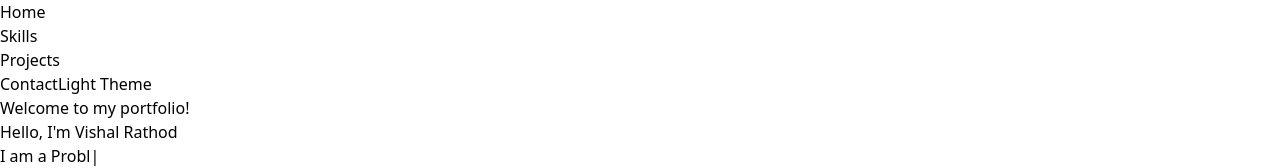
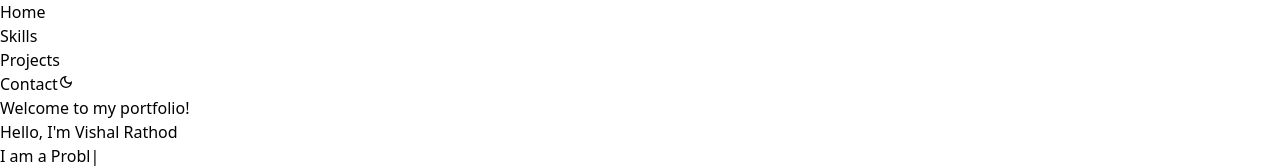
Before and after one commit to Rathod-vishal-20/Portfolio, a React (Vite) app: page / in a window 1280 px wide. Shown: the top 168 px of the page. Built offline with nearby package versions, Linux system fonts and the light colour scheme.

Commit message:
responsice Header.jsx

```diff
--- a/src/components/Header.jsx
+++ b/src/components/Header.jsx
@@ -4,6 +4,7 @@ import Home from "./Home";
 import Skills from "./Skills";
 import Project from "./Project";
 import Contact from "./Contact";
+import { MdDarkMode, MdOutlineDarkMode } from "react-icons/md";
 
 const Header = () => {
   const [isDarkTheme, setIsDarkTheme] = useState(true);
@@ -16,12 +17,12 @@ const Header = () => {
     <>
 
       <div
-        className={`fixed border rounded border-teal-300 shadow-sm shadow-emerald-200 top-0 left-0 w-full flex justify-evenly font-serif font-bold items-center text-center px-4 py-9 z-50 ${
+        className={`fixed border rounded border-teal-300 shadow-sm shadow-emerald-200 top-0 left-0 w-full flex flex-col sm:flex-row justify-between sm:justify-evenly font-serif font-bold items-center text-center px-4 py-9 z-50 ${
           isDarkTheme ? "bg-gray-900 text-emerald-300" : "bg-gray-100 text-emerald-600"
         }`}
       >
 
-        <div className="flex gap-6">
+        <div className="flex flex-wrap justify-center gap-6">
           <ul className="flex gap-6">
             <li>
               <Link
@@ -72,11 +73,10 @@ const Header = () => {
             className="text-sm md:text-lg shadow-lg transition-all duration-100 ease-in-out text-shadow shadow-teal-600 hover:text-teal-700"
             onClick={ToggleClick}
           >
-            {isDarkTheme ? "Light Theme" : "Dark Theme"}
+            {isDarkTheme ? <MdOutlineDarkMode /> : <MdDarkMode />}
           </button>
         </div>
       </div>
-
 
       <div className="pt-20">
         <div id="home">
@@ -86,20 +86,13 @@ const Header = () => {
           <Skills isDarkTheme={isDarkTheme} />
         </div>
         <div id="projects">
-
           <div className="">
-            <h1 >
-              <Project
-              isDarkTheme={isDarkTheme}
-              setIsDarkTheme={setIsDarkTheme}
-              />
+            <h1>
+              <Project isDarkTheme={isDarkTheme} setIsDarkTheme={setIsDarkTheme} />
             </h1>
           </div>
           <div>
-            <Contact
-            isDarkTheme={isDarkTheme}
-            setIsDarkTheme={setIsDarkTheme}
-            />
+            <Contact isDarkTheme={isDarkTheme} setIsDarkTheme={setIsDarkTheme} />
           </div>
         </div>
       </div>
```
Lines whose indentation alone changed are shown as unchanged.
